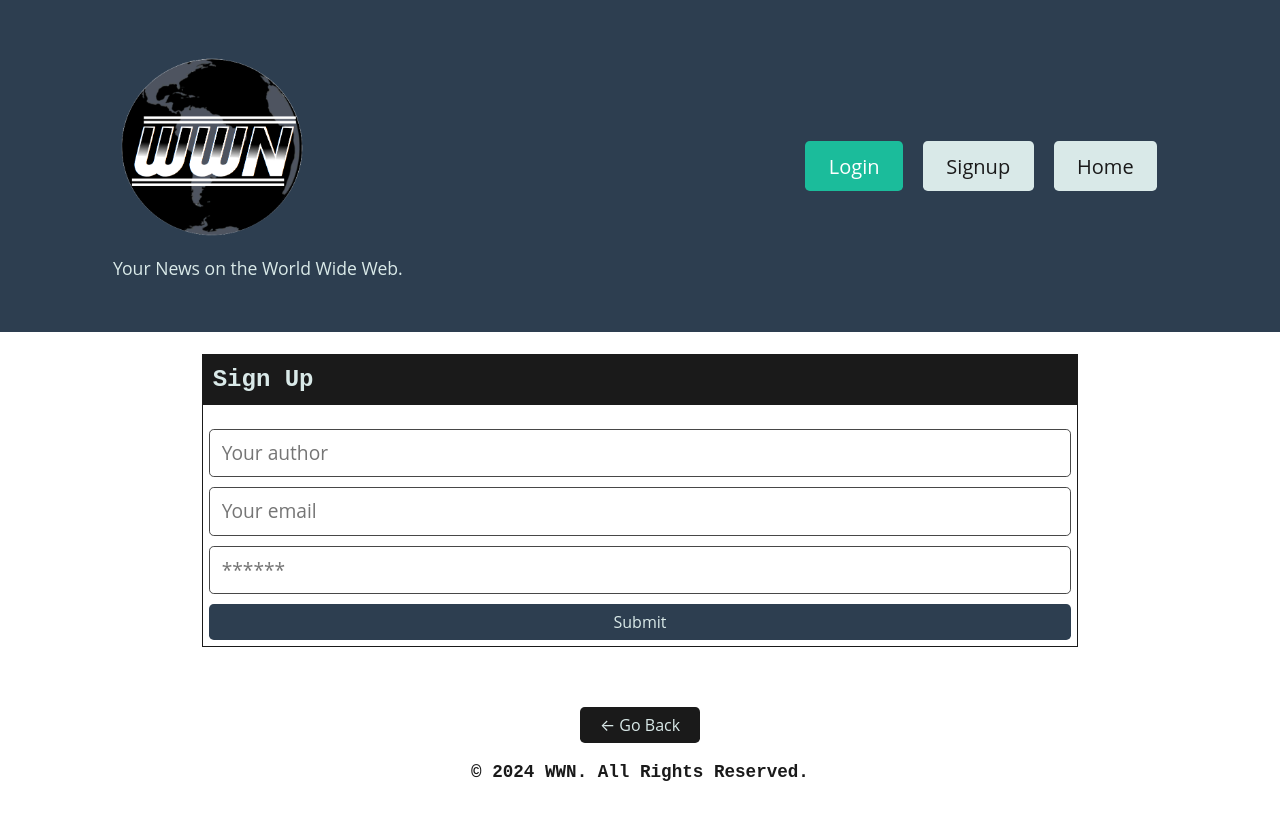
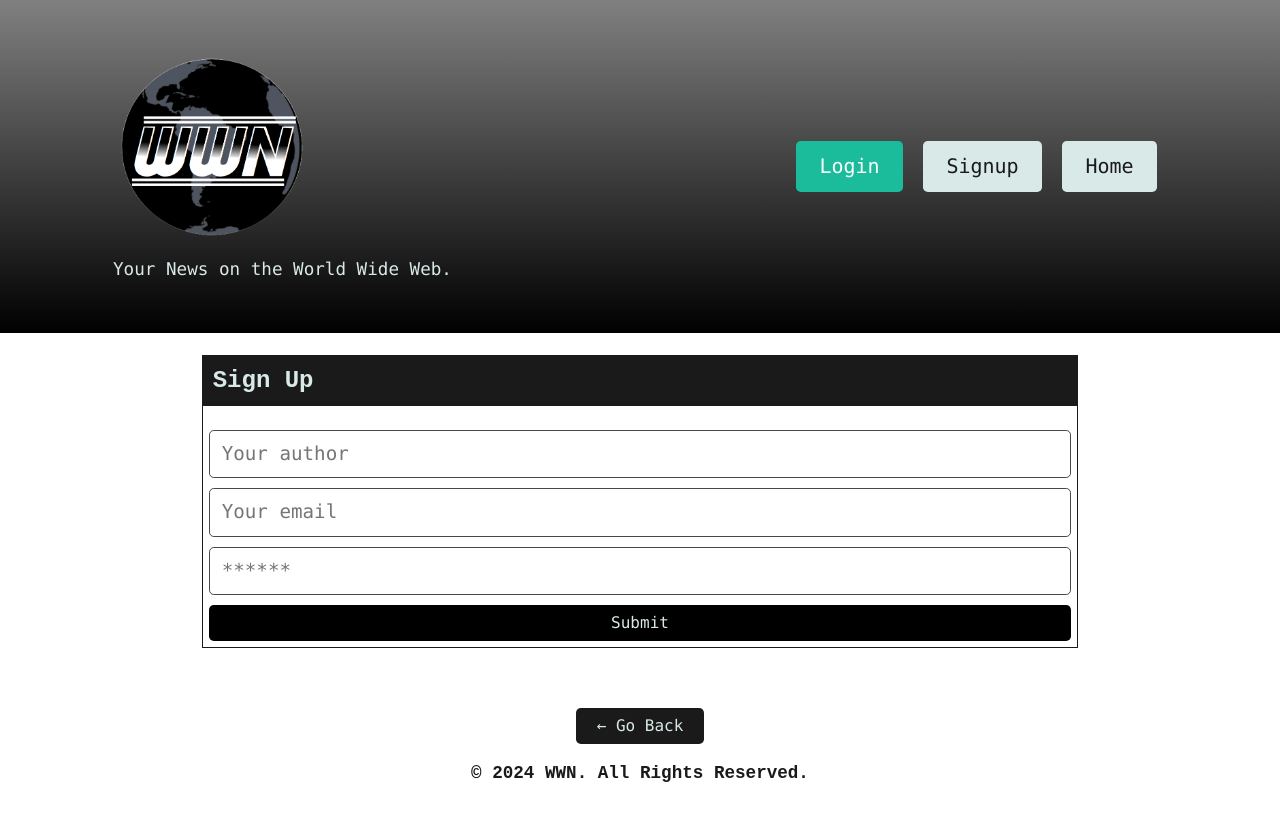
Before and after one commit to catdelaney/Project3Part2, a React (Vite) app in the folder client/: page /signup in a window 1280 px wide. Shown: the top 820 px of the page. Built offline with nearby package versions, Linux system fonts and the light colour scheme.

Commit message:
minor profile changes and a change to index.css from Xavier

```diff
--- a/client/src/index.css
+++ b/client/src/index.css
@@ -356,9 +356,7 @@ body {
 body {
   margin: 0;
   padding: 0;
-  font-family: 'Open Sans', -apple-system, BlinkMacSystemFont, 'Segoe UI',
-    Roboto, Helvetica, Arial, sans-serif, 'Apple Color Emoji', 'Segoe UI Emoji',
-    'Segoe UI Symbol';
+  font-family: "Lucida Console", "Courier New", "monospace";
   font-size: 16px;
   color: #1a1a1a;
 }
@@ -423,12 +421,12 @@ button {
 }
 
 a {
-  color: #1b89bc;
+  color: #000000;
   text-decoration: none;
 }
 
 a:hover {
-  color: #065b83;
+  color: #000000;
   text-decoration: underline;
 }
 
@@ -915,12 +913,12 @@ a:hover {
 }
 
 .text-link {
-  color: #1b89bc !important;
+  color: #7e7e7e !important;
 }
 
 /* BACKGROUND UTILS */
 .bg-primary {
-  background-color: #2d3e50 !important;
+  background-image: linear-gradient(180deg,gray, black) !important;
 }
 
 .bg-info {
@@ -1012,12 +1010,12 @@ a:hover {
 }
 
 .btn.btn-primary {
-  background-color: #2d3e50;
+  background-color: #000000;
   color: #d9e9e8;
 }
 
 .btn.btn-primary:hover {
-  background-color: #57779a;
+  background-color: #000000;
 }
 
 .btn.btn-danger {
@@ -1075,7 +1073,7 @@ a:hover {
 }
 
 .btn.btn-link {
-  background-color: #1b89bc;
+  background-color: #000000;
   color: #ffffff;
 }
 
@@ -1090,7 +1088,7 @@ a:hover {
 
 .card .card-header {
   padding: 0.375rem;
-  background-color: #2d3e50;
+  background-color: #000000;
   color: #d9e9e8;
 }
 
--- a/client/src/pages/Profile.jsx
+++ b/client/src/pages/Profile.jsx
@@ -15,25 +15,29 @@ const Profile = () => {
   });
 
   const user = data?.me || data?.user || {};
-  if (
-    Auth.loggedIn() &&
-    /* Run the getProfile() method to get access to the unencrypted token value in order to retrieve the user's author, and compare it to the userParam variable */
-    Auth.getProfile().authenticatedPerson.author === userParam
-  ) {
-    return <Navigate to="/me" />;
-  }
+  // if (
+  //   Auth.loggedIn() &&
+  //   /* Run the getProfile() method to get access to the unencrypted token value in order to retrieve the user's author, and compare it to the userParam variable */
+  //   Auth.getProfile().authenticatedPerson.author === userParam
+  // ) {
+  //   return <Navigate to="/me" />;
+  // }
 
   if (loading) {
     return <div>Loading...</div>;
   }
 
-  if (!user?.author) {
+  if (!Auth.loggedIn() || !user?.author) {
     return (
       <h4>
         You need to be logged in to see this. Use the navigation links above to
         sign up or log in!
       </h4>
     );
+  }
+
+  if (!userParam && Auth.getProfile().data.author === user.author) {
+    return <Navigate to="/me" />;
   }
 
   return (
```
